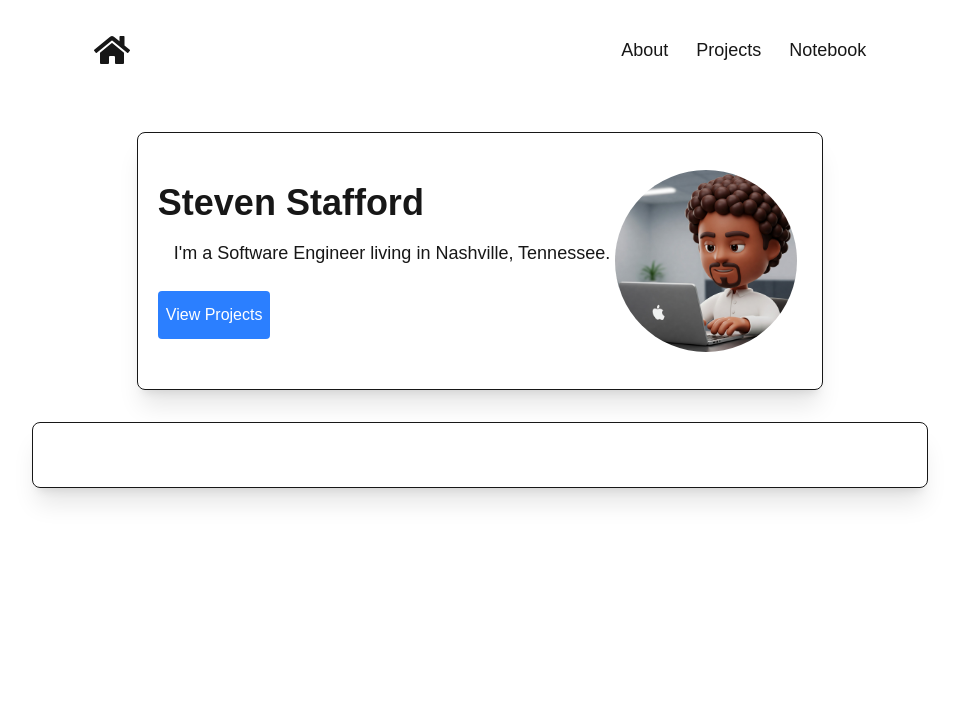
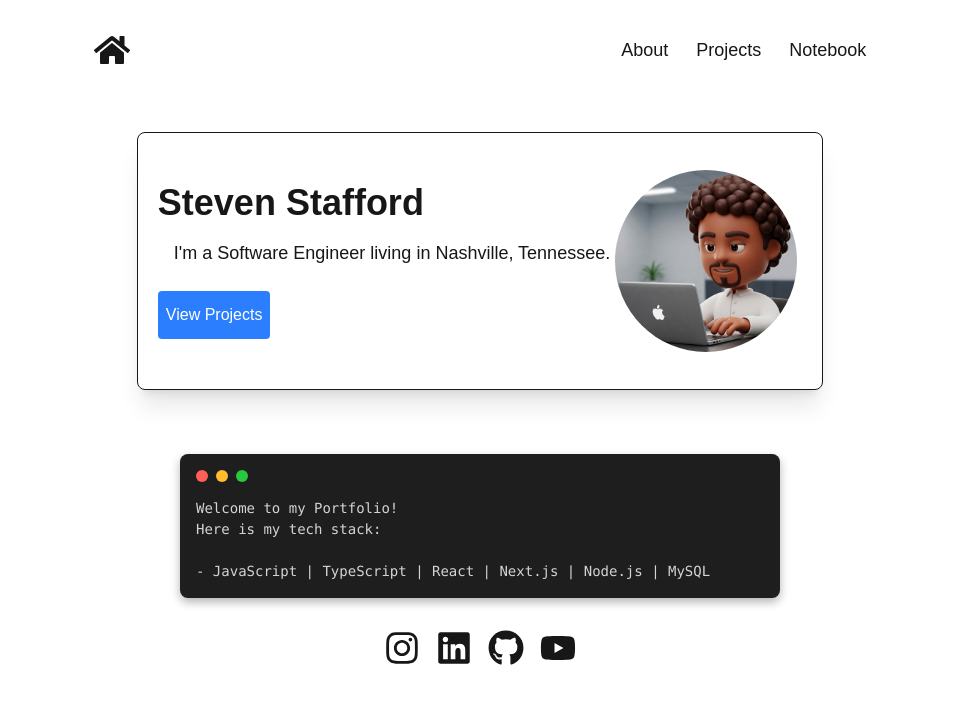
Before and after one commit to stevens69400/portfolio-site, a Next.js app in the folder portfolio-site/: page / in a window 1280 px wide. Shown: the top 704 px of the page, without its empty margins (160-1119 px from the left). Built offline with nearby package versions, Linux system fonts and the light colour scheme.

Commit message:
Completed Homepage

```diff
--- /dev/null
+++ b/portfolio-site/src/app/about/page.tsx
@@ -0,0 +1,27 @@
+import React from 'react'
+
+const About = () => {
+  return (
+    <div className="flex">
+      <div className="flex flex-col items-center px-4 py-8">
+        <div className="flex flex-col md:flex-row justify-between items-center w-full max-w-4xl px-5 py-8 bg rounded-lg shadow-xl border-1">
+          <div className="flex flex-col md:items-start">
+            <h1 className="text-4xl font-semibold">About Me</h1>
+            <p className="ml-4 mt-4 text-lg font-thin">
+              I'm a Software Engineer living in Nashville, Tennessee. I have a passion for building web applications and exploring new technologies. In my free time, I enjoy hiking, reading, and playing video games.
+            </p>
+            <p className="ml-4 mt-4 text-lg font-thin">
+              I have experience in various programming languages and frameworks, including JavaScript, Python, React, and Node.js. I love collaborating with others and learning from different perspectives.
+            </p>
+            <p className="ml-4 mt-4 text-lg font-thin">
+              I'm always looking for new challenges and opportunities to grow as a developer. If you're interested in working together or just want to chat, feel free to reach out!
+            </p>
+          </div>
+          </div>
+      </div>
+
+    </div>
+  )
+}
+
+export default About
--- a/portfolio-site/src/app/component/NavBar.tsx
+++ b/portfolio-site/src/app/component/NavBar.tsx
@@ -4,6 +4,7 @@ import { CiSun, CiDark } from "react-icons/ci";
 import React from 'react';
 import ThemeSwitch from './ThemeSwitch';
 import { FaHome } from "react-icons/fa";
+import about from '../about/page';
 
 
 const NavBar = () => {
--- /dev/null
+++ b/portfolio-site/src/app/component/Terminal.module.css
@@ -0,0 +1,55 @@
+.terminal {
+  background-color: #1e1e1e;
+  color: #d4d4d4;
+  font-family: 'Courier New', Courier, monospace;
+  padding: 16px;
+  border-radius: 8px;
+  width: 100%;
+  max-width: 600px;
+  margin: 0 auto;
+  box-shadow: 0 4px 10px rgba(0, 0, 0, 0.3);
+}
+
+.header {
+  display: flex;
+  gap: 8px;
+  margin-bottom: 16px;
+}
+
+.dot {
+  width: 12px;
+  height: 12px;
+  border-radius: 50%;
+}
+
+.red {
+  background-color: #ff5f56;
+}
+
+.yellow {
+  background-color: #ffbd2e;
+}
+
+.green {
+  background-color: #27c93f;
+}
+
+.body {
+  white-space: pre-wrap;
+  font-size: 14px;
+  line-height: 1.5;
+}
+
+.cursor {
+  display: inline-block;
+  width: 8px;
+  height: 16px;
+  background-color: #d4d4d4;
+  animation: blink 1s steps(2, start) infinite;
+}
+
+@keyframes blink {
+  50% {
+    opacity: 0;
+  }
+}
--- /dev/null
+++ b/portfolio-site/src/app/component/Terminal.tsx
@@ -0,0 +1,53 @@
+'use client';
+
+import React, { useEffect, useState } from 'react';
+import styles from './Terminal.module.css'; // We'll create this CSS module next
+
+const techStack: string[] = [
+  'Welcome to my Portfolio!',
+  'Here is my tech stack:',
+  '',
+  '- JavaScript | TypeScript | React | Next.js | Node.js | MySQL',
+];
+
+const Terminal: React.FC = () => {
+  const [displayedText, setDisplayedText] = useState<string>('');
+  const [lineIndex, setLineIndex] = useState<number>(0);
+  const [charIndex, setCharIndex] = useState<number>(0);
+
+  useEffect(() => {
+    if (lineIndex < techStack.length) {
+      const currentLine = techStack[lineIndex];
+      if (charIndex <= currentLine.length) {
+        const timeout = setTimeout(() => {
+          setDisplayedText(prev => prev + currentLine.charAt(charIndex));
+          setCharIndex(prev => prev + 1);
+        }, 40);
+        return () => clearTimeout(timeout);
+      } else {
+        const timeout = setTimeout(() => {
+          setDisplayedText(prev => prev + '\n');
+          setLineIndex(prev => prev + 1);
+          setCharIndex(0);
+        }, 300);
+        return () => clearTimeout(timeout);
+      }
+    }
+  }, [charIndex, lineIndex]);
+
+  return (
+    <div className={styles.terminal}>
+      <div className={styles.header}>
+        <span className={`${styles.dot} ${styles.red}`} />
+        <span className={`${styles.dot} ${styles.yellow}`} />
+        <span className={`${styles.dot} ${styles.green}`} />
+      </div>
+      <pre className={styles.body}>
+        {displayedText}
+        {lineIndex < techStack.length && <span className={styles.cursor}>&nbsp;</span>}
+      </pre>
+    </div>
+  );
+};
+
+export default Terminal;
--- a/portfolio-site/src/app/layout.tsx
+++ b/portfolio-site/src/app/layout.tsx
@@ -35,6 +35,7 @@ export default function RootLayout({
       <body className={`${geistSans.variable} ${geistMono.variable} antialiased`}>
         <Providers>
           <NavBar />
+
              {children}
         </Providers>
 
--- a/portfolio-site/src/app/page.tsx
+++ b/portfolio-site/src/app/page.tsx
@@ -2,6 +2,9 @@ import Link from 'next/link'
 import React from 'react'
 import NavBar from './component/NavBar'
 import Image from 'next/image'
+import Terminal from './component/Terminal'
+import { FaLinkedin,FaInstagram,FaGithub, FaYoutube} from "react-icons/fa";
+
 
 
 const HomePage = () => {
@@ -13,7 +16,7 @@ const HomePage = () => {
 
         <div className="flex flex-col md:flex-row justify-between items-center w-full max-w-4xl px-5 py-8 bg rounded-lg shadow-xl border-1">
 
-       <div className="flex flex-col md:items-start ">
+       <div className="flex flex-col md:items-start">
                   <h1 className="text-4xl font-semibold">Steven Stafford</h1>
 
                   <p className="ml-4 mt-4 text-lg font-thin">I'm a Software Engineer living in Nashville, Tennessee.
@@ -40,13 +43,33 @@ const HomePage = () => {
 
       </div>
 
-      <div className="flex flex-col md:flex-row justify-between items-center w-full max-w-4xl px-5 py-8 bg rounded-lg shadow-xl border-1">
+      <div className="flex flex-col md:flex-row justify-between gap-4 items-center w-full max-w-4xl px-5 py-8 bg">
+      <Terminal />
+      </div>
 
-       </div>
+      <div className='flex  gap-4 sm:text-2xl md:text-5xl lg:text-4xl'>
+
+      <Link href="/" className="sm:text-2xl md:text-5xl lg:text-4xl  hover:text-purple-500 glove:">
+               <FaInstagram />
+        </Link>
+
+        <Link href="/" className="sm:text-2xl md:text-5xl lg:text-4xl  hover:text-blue-500">
+                <FaLinkedin />
+
+        </Link>
+
+        <Link href="/" className="sm:text-2xl md:text-5xl lg:text-4xl hover:text-gray-500">
+                <FaGithub />
+        </Link>
+
+        <Link href="/" className="flex gap-3 sm:text-2xl md:text-4xl lg:text-4l hover:text-red-500">
+                <FaYoutube />
+        </Link>
+
+      </div>
 
     </div>
 
   )
 }
-
 export default HomePage
```
Also changed, not shown: portfolio-site/src/app/globals.css (line endings or trailing spaces).
